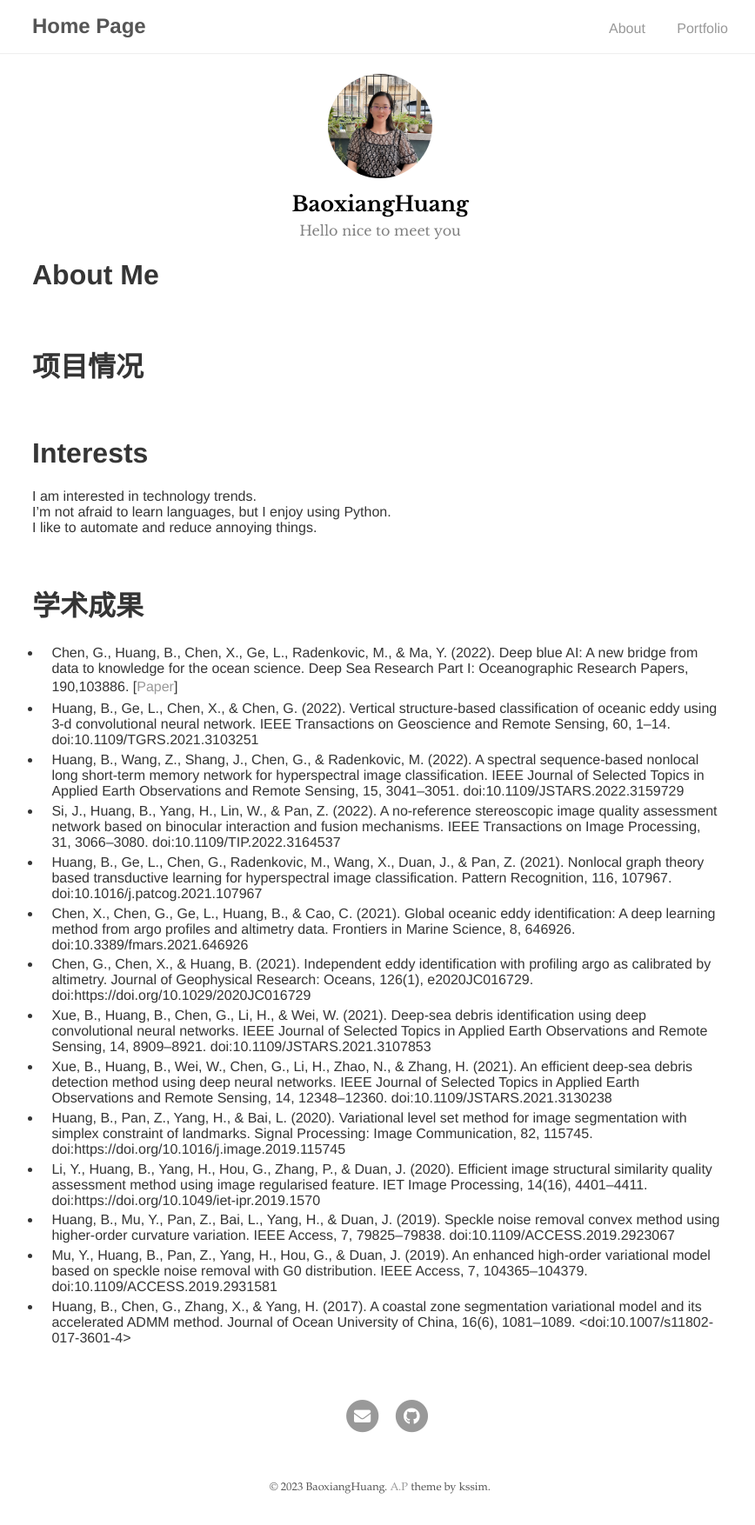
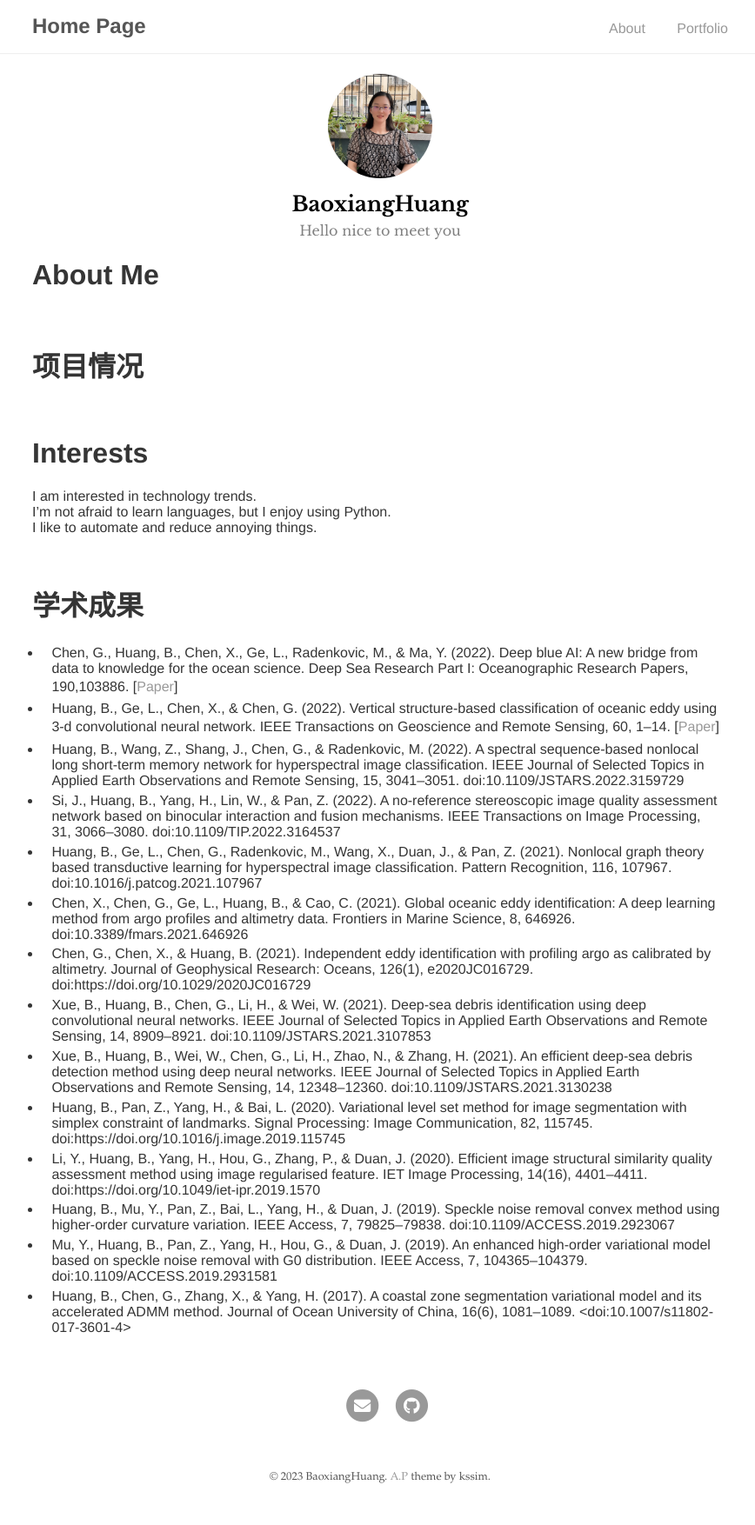
Before and after one commit to BaoxiangHuang/BaoxiangHuang.github.io, a Jekyll site: the page built from index.md, in a window 1280 px wide. Shown: the whole page at 87% size, without its empty margins (203-1071 px from the left). Built offline with Jekyll 4.4.1, drawn with Linux system fonts in a browser that asks for light colours; our own code applies the rules of GitHub Pages for plain Markdown files.

Commit message:
Update index.md

```diff
--- a/index.md
+++ b/index.md
@@ -22,7 +22,7 @@ I like to automate and reduce annoying things.
 * Chen, G., Huang, B., Chen, X., Ge, L., Radenkovic, M., & Ma, Y. (2022). Deep blue AI: A new bridge from
 data to knowledge for the ocean science. Deep Sea Research Part I: Oceanographic Research Papers, 190,103886. [[Paper](https://www.frontiersin.org/articles/10.3389/fmars.2022.1034188/full)]
 * Huang, B., Ge, L., Chen, X., & Chen, G. (2022). Vertical structure-based classification of oceanic eddy
-using 3-d convolutional neural network. IEEE Transactions on Geoscience and Remote Sensing, 60, 1–14. doi:10.1109/TGRS.2021.3103251
+using 3-d convolutional neural network. IEEE Transactions on Geoscience and Remote Sensing, 60, 1–14. [[Paper](https://ieeexplore.ieee.org/document/9521672)]
 * Huang, B., Wang, Z., Shang, J., Chen, G., & Radenkovic, M. (2022). A spectral sequence-based nonlocal
 long short-term memory network for hyperspectral image classification. IEEE Journal of Selected Topics
 in Applied Earth Observations and Remote Sensing, 15, 3041–3051. doi:10.1109/JSTARS.2022.3159729
```
